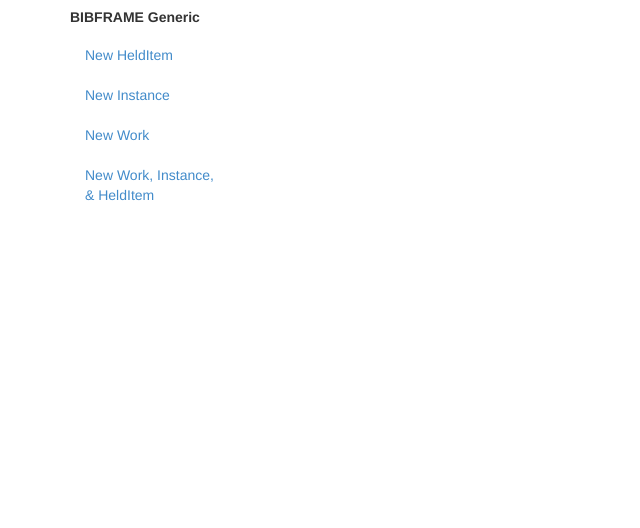
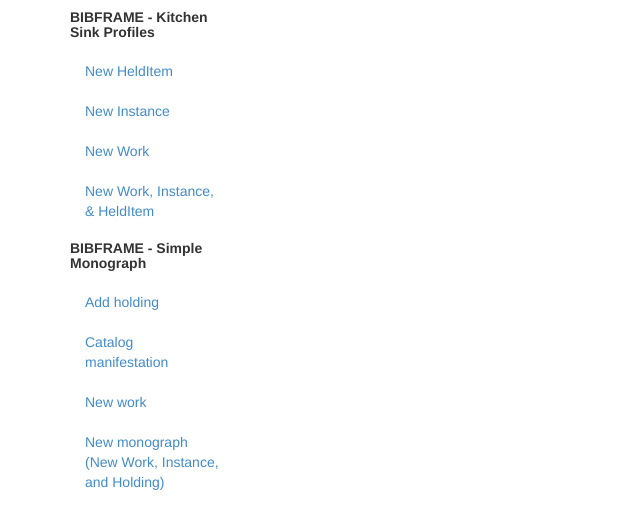
Before and after one commit to lcnetdev/bfe, a website: page index.html in a window 1280 px wide. Shown: the whole page, without its empty margins (0-640 px from the left). Drawn offline with Linux system fonts and the light colour scheme.

Commit message:
Added simple profile to left side menu.

```diff
--- a/index.html
+++ b/index.html
@@ -21,10 +21,11 @@
                     "/static/profiles/bibframe/Authorities.json",
                     "/static/profiles/bibframe/Entities.json",
                     "/static/profiles/bibframe/WIA.json",
+                    "/static/profiles/bibframe/WIA-monograph-simple.json",
                 ],
                 "startingPoints": [
                     {
-                        "menuGroup": "BIBFRAME Generic",
+                        "menuGroup": "BIBFRAME - Kitchen Sink Profiles",
                         "menuItems": [
                             {
                                 label: "New HeldItem",
@@ -41,6 +42,27 @@
                             {
                                 label: "New Work, Instance, & HeldItem",
                                 useResourceTemplates: [ "profile:bf:Work", "profile:bf:Instance", "profile:bf:HeldItem" ]
+                            },
+                        ]
+                    },
+                    {
+                        "menuGroup": "BIBFRAME - Simple Monograph",
+                        "menuItems": [
+                            {
+                                label: "Add holding",
+                                useResourceTemplates: [ "profile:bf:HeldItem:Monograph" ]
+                            },
+                            {
+                                label: "Catalog manifestation",
+                                useResourceTemplates: [ "profile:bf:Instance:Monograph" ]
+                            },
+                            {
+                                label: "New work",
+                                useResourceTemplates: [ "profile:bf:Work:Monograph" ]
+                            },
+                            {
+                                label: "New monograph (New Work, Instance, and Holding)",
+                                useResourceTemplates: [ "profile:bf:Work:Monograph", "profile:bf:Instance:Monograph", "profile:bf:HeldItem:Monograph" ]
                             },
                         ]
                     }
```
Also changed, not shown: development.html (+22 -0 lines).
